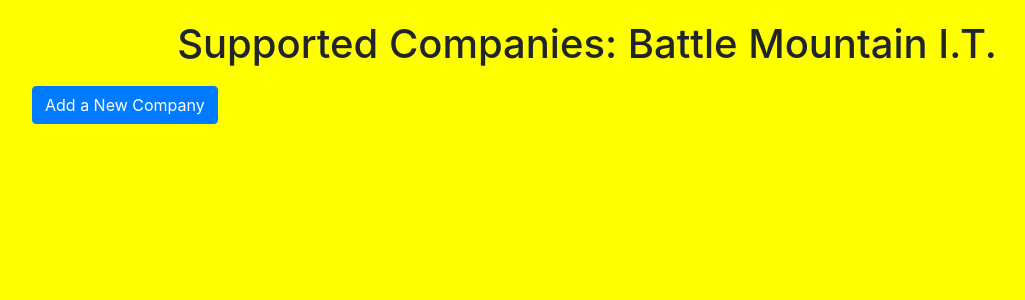
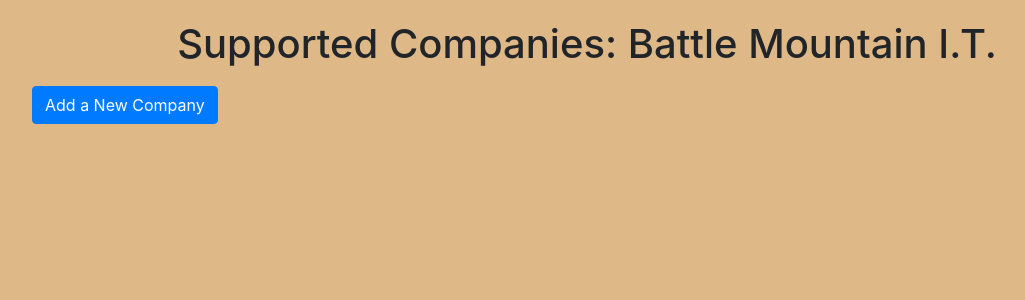
Before and after one commit to ChiBulva/BattleMountainIT, a Flask app: page /companies in a window 1280 px wide. Shown: the top 300 px of the page, without its empty margins (53-1078 px from the left). Run offline with Flask 3, Linux system fonts and the light colour scheme; data that the repository does not hold is empty; some libraries are stand-ins or nearby versions.

Commit message:
test add from server Live

```diff
--- a/templates/companies.html
+++ b/templates/companies.html
@@ -8,7 +8,7 @@
     <style>
         body {
             padding: 20px;
-            background-color: yellow;
+            background-color: burlywood;
         }
         .company-list {
             list-style-type: none;
```
